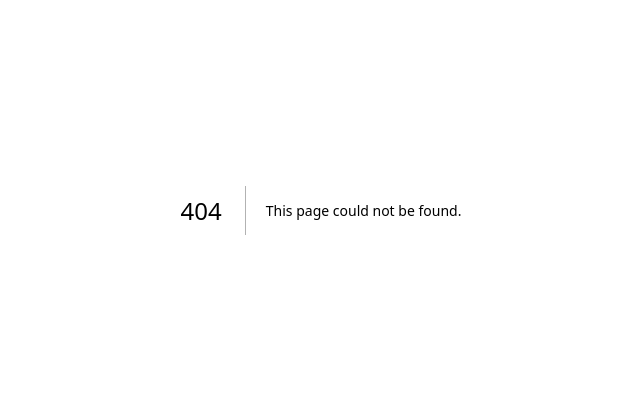
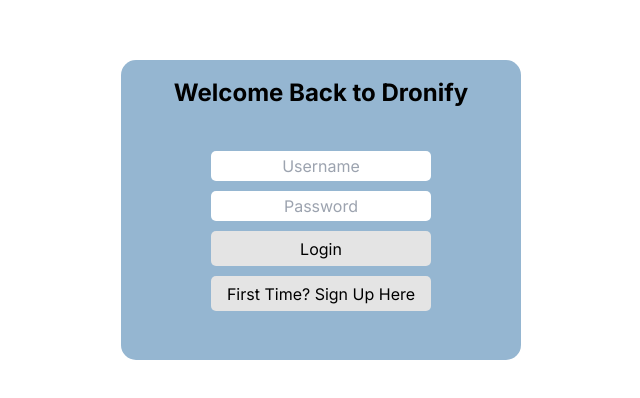
Before and after one commit to NielPatelSE12/zero_trust_project, a Next.js app in the folder zero_trust_team_project/: page /Login in a window 1280 px wide. Before the commit this address had no page. Shown: the part 190-588 px from the top of the page, without its empty margins (319-959 px from the left). Built offline with nearby package versions, Linux system fonts and the light colour scheme.

Commit message:
Login page

```diff
--- a/zero_trust_team_project/app/Components/Login/Login.tsx
+++ /dev/null
@@ -1 +0,0 @@
-import React from "react";
--- /dev/null
+++ b/zero_trust_team_project/app/Login/login.css
@@ -0,0 +1,74 @@
+.login-block{
+    position: fixed;
+    top: 50%;
+    left: 50%;
+    transform: translate(-50%, -50%);
+    background-color: #95b6d1;
+    height: 300px;
+    width: 400px;
+    border-radius: 15px;
+    text-align: center;
+}
+
+.welcome{
+    text-align: center;
+    font-weight: bold;
+    font-size: 1.5rem;
+    margin-top: 15px;
+}
+
+.input-block{
+    margin-top: 40px;
+    justify-content: center;
+}
+
+.username{
+    height: 30px;
+    width: 220px;
+    border-radius: 5px;
+    text-align: center;
+}
+
+.username:hover{
+    background-color: rgb(206, 206, 206);
+    transition: all 0.5s linear;
+}
+
+.password{
+    margin-top: 10px;
+    width: 220px;
+    height: 30px;
+    border-radius: 5px;
+    text-align: center;
+}
+
+.password:hover{
+    background-color: rgb(206, 206, 206);
+    transition: all 0.5s linear;
+}
+
+.login{
+    height: 35px;
+    margin-top: 10px;
+    border-radius: 5px;
+    width: 220px;
+    background-color: rgb(228, 228, 228);
+}
+
+.login:hover{
+    background-color: rgb(179, 179, 179);
+    transition: all 0.5s linear;
+}
+
+.sign-up{
+    height: 35px;
+    margin-top: 10px;
+    border-radius: 5px;
+    width: 220px;
+    background-color: rgb(228, 228, 228);
+}
+
+.sign-up:hover{
+    background-color: rgb(179, 179, 179);
+    transition: all 0.5s linear;
+}
--- /dev/null
+++ b/zero_trust_team_project/app/Login/page.tsx
@@ -0,0 +1,34 @@
+"use client";
+import React from "react";
+import { useState } from "react";
+import './login.css'
+
+
+
+const Login: React.FC = () => {
+    const [username, setUsername] = useState('')
+    const [password, setPassword] = useState('')
+    return (
+        <div className="login-block">
+            <div className="welcome">
+                Welcome Back to Dronify
+            </div>
+            <div className="input-block">
+                <input type="text" placeholder="Username" className="username" onChange={(e) => {
+                    setUsername(e.target.value);
+                }}></input>
+                <br></br>
+                <input type="password" placeholder="Password" className="password" onChange={(e) => {
+                    setPassword(e.target.value)
+                }}></input>
+                <br></br>
+                <button className="login">Login</button>
+                <br></br>
+                <button className="sign-up">First Time? Sign Up Here</button>
+            </div>
+        </div>
+    )
+}
+
+
+export default Login;
--- a/zero_trust_team_project/app/layout.tsx
+++ b/zero_trust_team_project/app/layout.tsx
@@ -17,6 +17,8 @@
   return (
     <html lang="en">
       <body className={inter.className}>{children}</body>
+
+
     </html>
   );
 }
--- a/zero_trust_team_project/app/page.tsx
+++ b/zero_trust_team_project/app/page.tsx
@@ -2,6 +2,6 @@
 
 export default function Home() {
   return (
-    <div></div>
+    <div>This is our home page</div>
   );
 }
```
